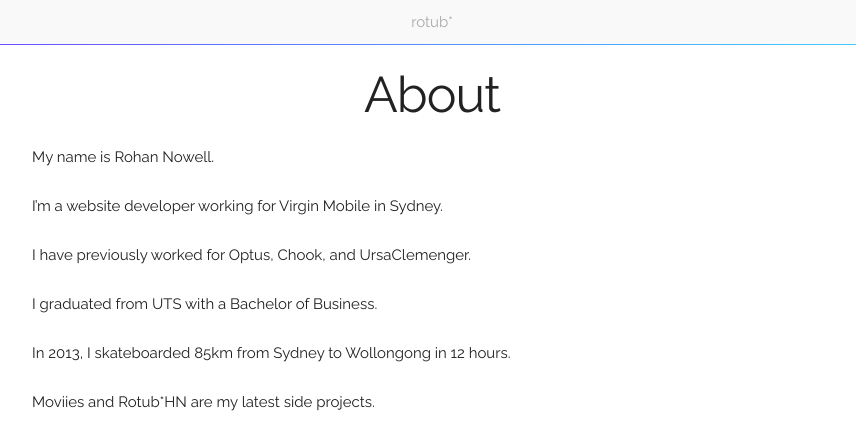
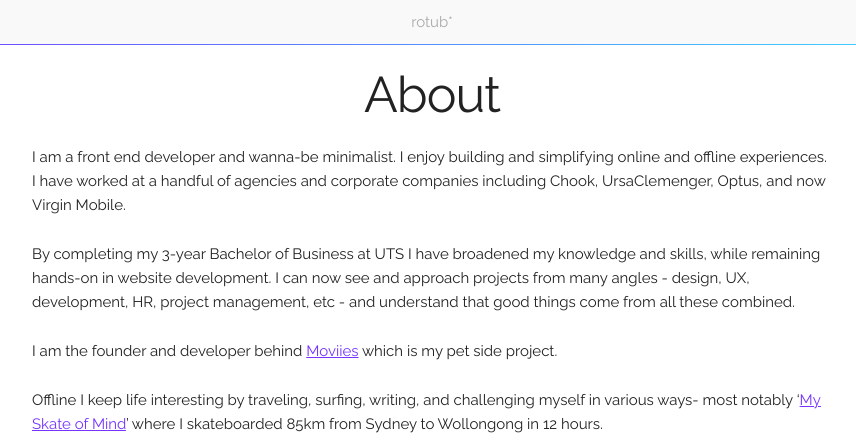
Before and after one commit to rotub/rotub.github.io, a Jekyll site: the page built from about.md, in a window 1280 px wide, cut to the strip 0-440 px from the top of the page. Shown: the whole strip, without its empty margins (208-1064 px from the left). Built offline with Jekyll 4.4.1, drawn with Linux system fonts in a browser that asks for light colours; nearby versions of some CDN libraries.

Commit message:
Update about.md

```diff
--- a/about.md
+++ b/about.md
@@ -5,14 +5,10 @@ permalink: /about/
 published: true
 ---
 
-My name is Rohan Nowell.
+I am a front end developer and wanna-be minimalist. I enjoy building and simplifying online and offline experiences. I have worked at a handful of agencies and corporate companies including Chook, UrsaClemenger, Optus, and now Virgin Mobile.
 
-I'm a website developer working for Virgin Mobile in Sydney.
+By completing my 3-year Bachelor of Business at UTS I have broadened my knowledge and skills, while remaining hands-on in website development. I can now see and approach projects from many angles - design, UX, development, HR, project management, etc - and understand that good things come from all these combined.
 
-I have previously worked for Optus, Chook, and UrsaClemenger.
+I am the founder and developer behind <a href='//www.moviies.com.au'>Moviies</a> which is my pet side project.
 
-I graduated from UTS with a Bachelor of Business.
-
-In 2013, I skateboarded 85km from Sydney to Wollongong in 12 hours.
-
-Moviies and Rotub\*HN are my latest side projects.
+Offline I keep life interesting by traveling, surfing, writing, and challenging myself in various ways- most notably '<a href='/my-skate-of-mind'>My Skate of Mind</a>' where I skateboarded 85km from Sydney to Wollongong in 12 hours.
```
